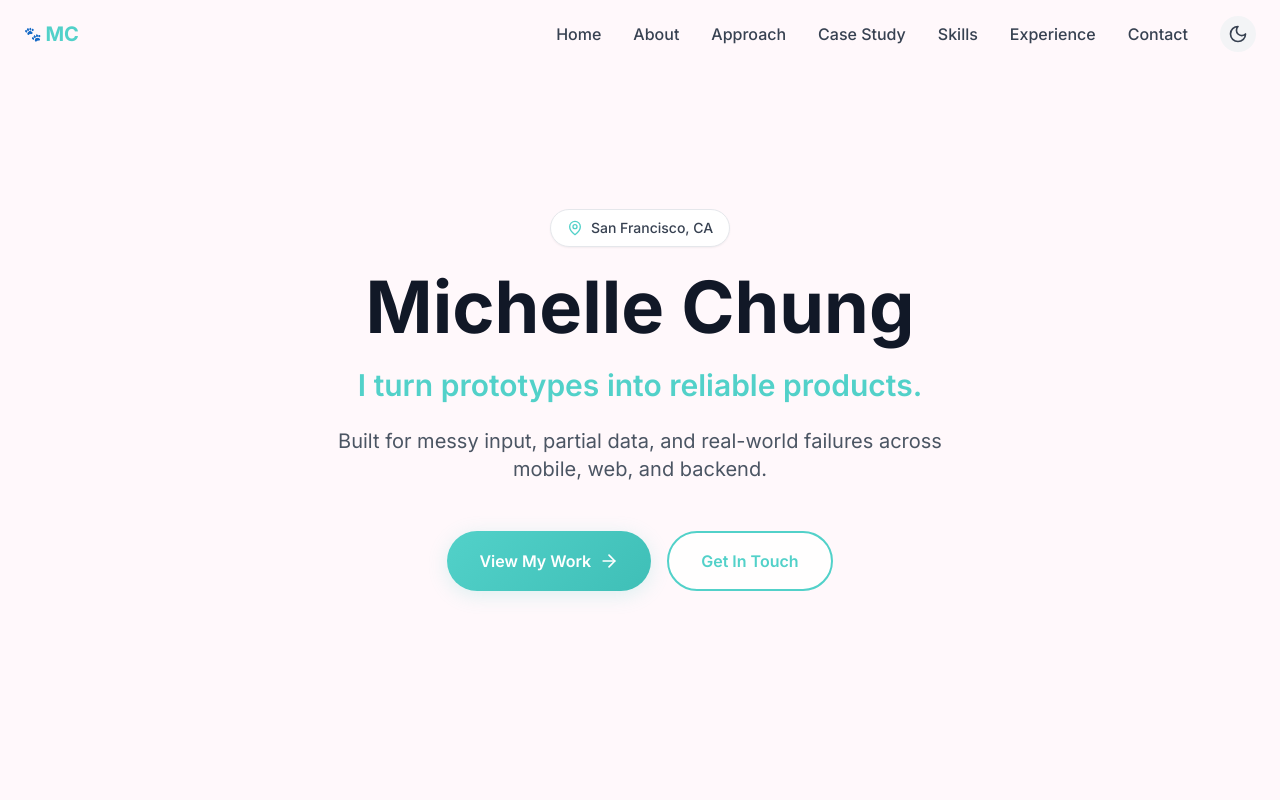
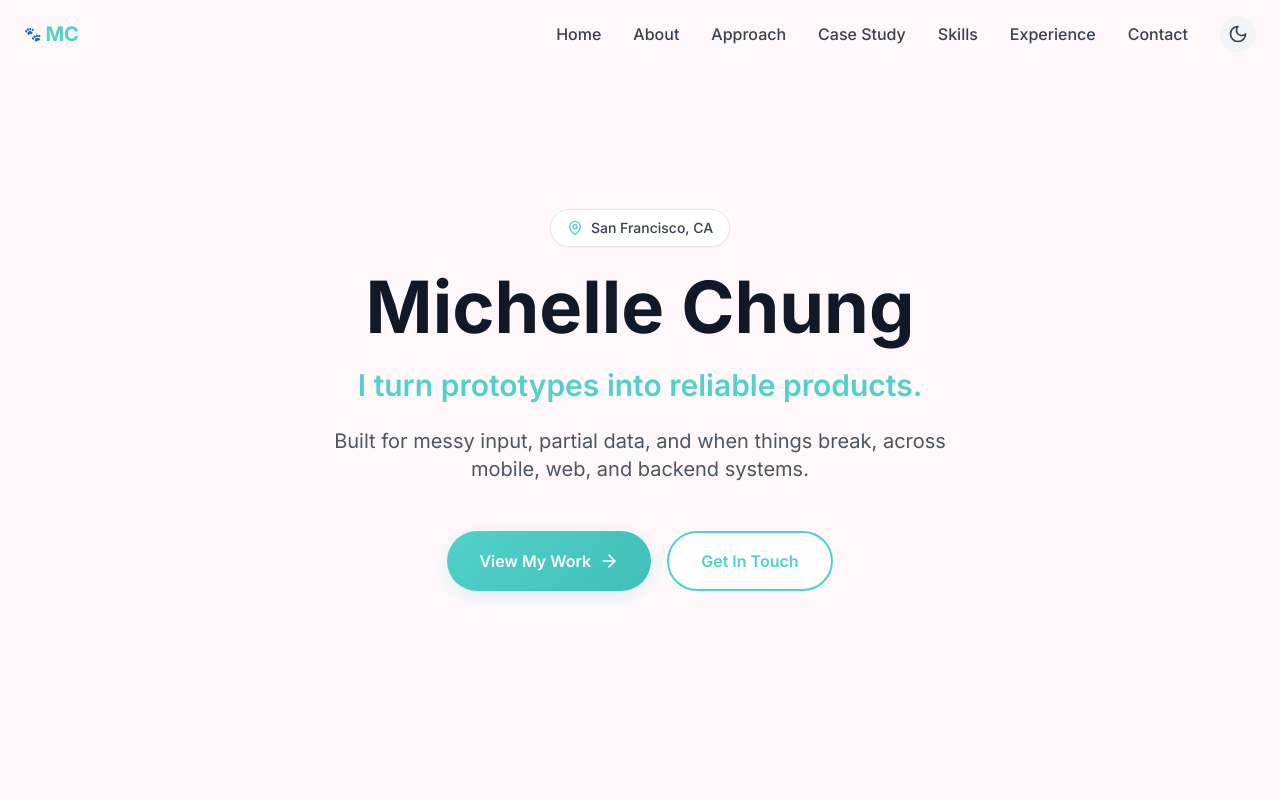
Before and after one commit to michellechung099/full-stack-portfolio, a React (Vite) app: page / in a window 1280 px wide. Shown: the top 800 px of the page. Built offline with nearby package versions, Linux system fonts and the light colour scheme.

Commit message:
modify hero section

```diff
--- a/src/components/Hero.tsx
+++ b/src/components/Hero.tsx
@@ -27,8 +27,8 @@ export default function Hero() {
         </h2>
 
         <p className="text-lg md:text-xl text-gray-600 dark:text-gray-400 mb-12 max-w-2xl mx-auto leading-relaxed">
-          Built for messy input, partial data, and real-world failures across
-          mobile, web, and backend.
+          Built for messy input, partial data, and when things break, across
+          mobile, web, and backend systems.
         </p>
 
         <div className="flex flex-col sm:flex-row gap-4 justify-center">
```
